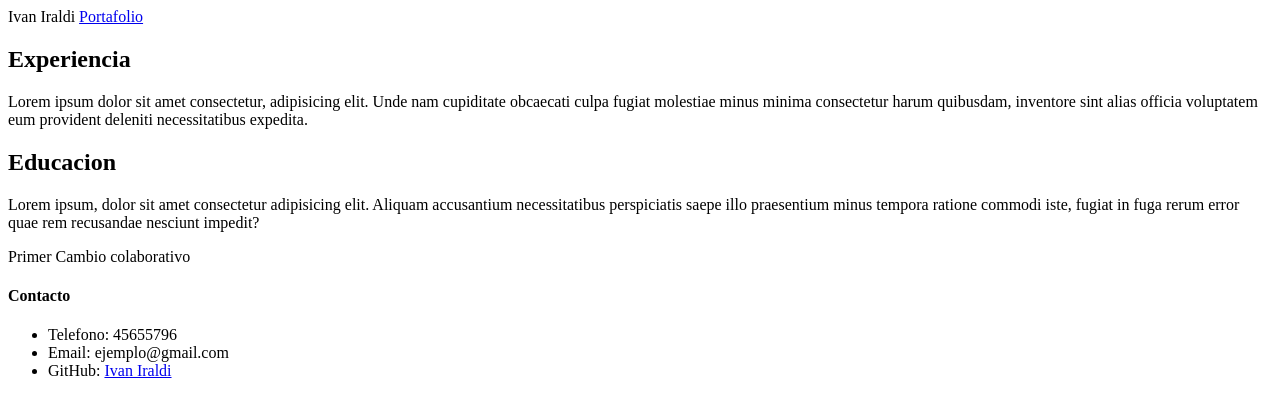
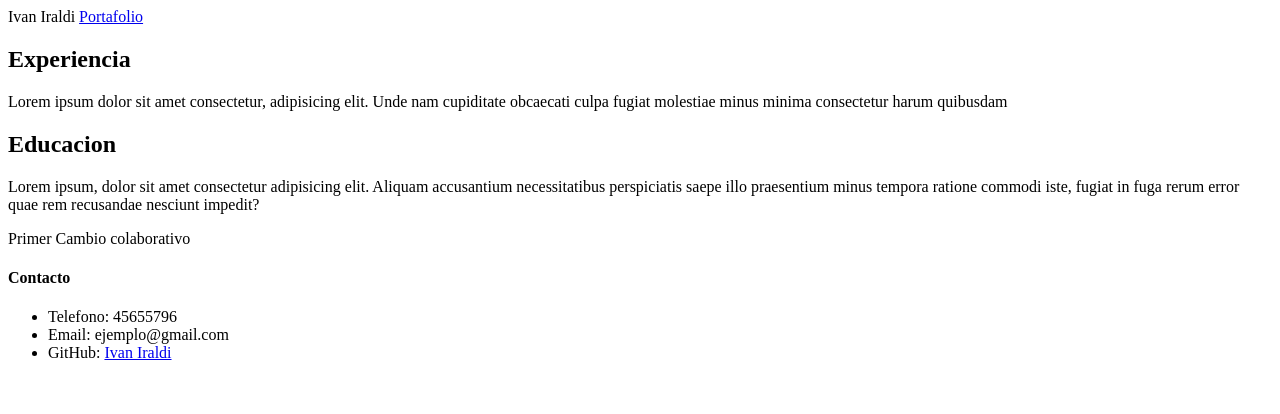
Before and after one commit to hefox83/ivaniraldi.github.io, a plain HTML site: page index.html in a window 1280 px wide. Drawn offline with Linux system fonts and the light colour scheme.

Commit message:
Update index.html
modificación lorem ipsum a experiencia

```diff
--- a/index.html
+++ b/index.html
@@ -13,7 +13,7 @@
     </nav>
     <section>
         <h2>Experiencia</h2>
-        <p>Lorem ipsum dolor sit amet consectetur, adipisicing elit. Unde nam cupiditate obcaecati culpa fugiat molestiae minus minima consectetur harum quibusdam, inventore sint alias officia voluptatem eum provident deleniti necessitatibus expedita.</p>
+        <p>Lorem ipsum dolor sit amet consectetur, adipisicing elit. Unde nam cupiditate obcaecati culpa fugiat molestiae minus minima consectetur harum quibusdam</p>
     </section>
     <section>
         <h2>Educacion</h2>
```
